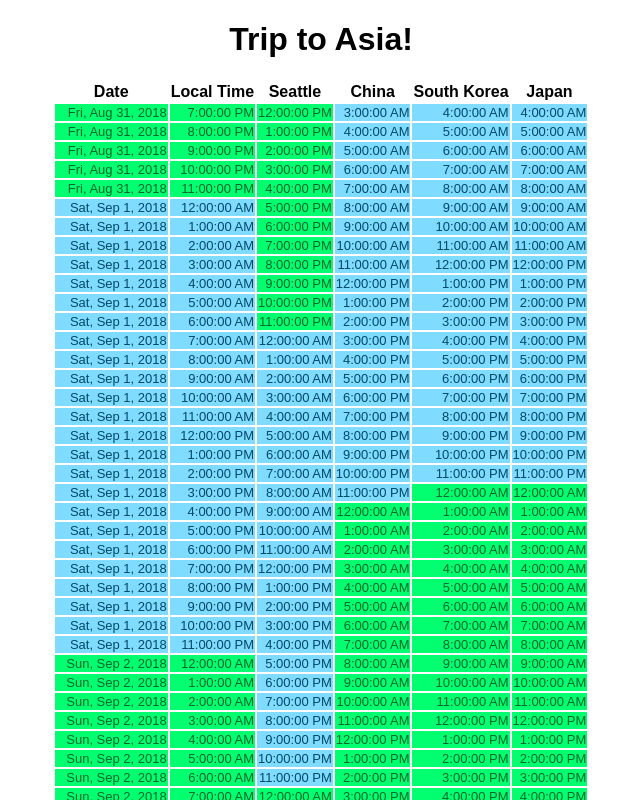
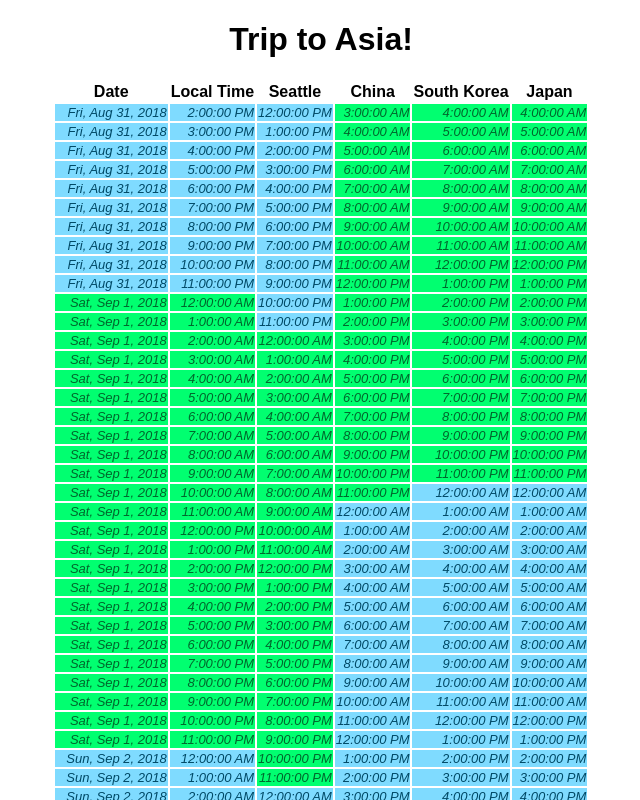
Before and after one commit to kiewic/trip-to-asia, an Angular app: page / in a window 1280 px wide. Shown: the top 800 px of the page, without its empty margins (319-959 px from the left). Built offline with nearby package versions, Linux system fonts and the light colour scheme.

Commit message:
Convert <td></td> into angular component

```diff
--- a/src/app/app.component.html
+++ b/src/app/app.component.html
@@ -17,12 +17,12 @@
   </thead>
   <tbody>
   <tr *ngFor="let rangeItem of range">
-      <td [ngClass]="{'style1': rangeItem.dateClass == 0,'style2': rangeItem.dateClass == 1}">{{rangeItem.date}}</td>
-      <td [ngClass]="{'style1': rangeItem.localClass == 0,'style2': rangeItem.localClass == 1}">{{rangeItem.local}}</td>
-      <td [ngClass]="{'style1': rangeItem.seattleClass == 0,'style2': rangeItem.seattleClass == 1}">{{rangeItem.seattle}}</td>
-      <td [ngClass]="{'style1': rangeItem.chinaClass == 0,'style2': rangeItem.chinaClass == 1}">{{rangeItem.china}}</td>
-      <td [ngClass]="{'style1': rangeItem.koreaClass == 0,'style2': rangeItem.koreaClass == 1}">{{rangeItem.korea}}</td>
-      <td [ngClass]="{'style1': rangeItem.japanClass == 0,'style2': rangeItem.japanClass == 1}">{{rangeItem.japan}}</td>
+      <td my-td [dateCell]="rangeItem.date" [ngClass]="rangeItem.date.className"></td>
+      <td my-td [dateCell]="rangeItem.local" [ngClass]="rangeItem.local.className"></td>
+      <td my-td [dateCell]="rangeItem.seattle" [ngClass]="rangeItem.seattle.className"></td>
+      <td my-td [dateCell]="rangeItem.china" [ngClass]="rangeItem.china.className"></td>
+      <td my-td [dateCell]="rangeItem.korea" [ngClass]="rangeItem.korea.className"></td>
+      <td my-td [dateCell]="rangeItem.japan" [ngClass]="rangeItem.japan.className"></td>
   </tr>
   </tbody>
 </table>
--- a/src/app/app.component.ts
+++ b/src/app/app.component.ts
@@ -1,3 +1,4 @@
+import { HourRow } from './table-cell/hour-row'
 import { Component } from '@angular/core';
 import * as moment from 'moment';
 import 'moment-timezone';
@@ -10,21 +11,6 @@ declare module "moment" {
     zoneAbbr(): string;
     zoneName(): string;
   }
-}
-
-interface HourRow {
-  date: string;
-  local: string;
-  seattle: string;
-  china?: string;
-  korea?: string;
-  japan?: string;
-  dateClass: number;
-  localClass: number;
-  seattleClass: number;
-  chinaClass: number;
-  koreaClass: number;
-  japanClass: number;
 }
 
 @Component({
@@ -44,8 +30,21 @@ export class AppComponent {
 
     // By default, moment parses and displays in local time.
     // If you want to parse or display a moment in UTC, you can use `moment.utc()`.
-    const startTime = moment.utc("2018-08-31T19:00:00Z")
-    const endTime = moment.utc("2018-09-24T18:35:00Z");
+    const startTime = moment.utc('2018-08-31T19:00:00Z');
+    const endTime = moment.utc('2018-09-24T18:35:00Z');
+
+    const myLocation = [
+      {
+        start: moment.utc('2018-08-31T19:00:00Z'),
+        seattle: true,
+        china: true,
+      },
+      {
+        start: moment.utc('2018-09-01T15:00:00+08:00'),
+        china: true,
+      }
+    ];
+    console.log(myLocation[1].start.clone().tz('Asia/Shanghai').toString());
 
     const momentRange: Array<moment.Moment> = this.createMomentRange(startTime, endTime);
     this.createRange(momentRange);
@@ -73,27 +72,39 @@ export class AppComponent {
 
     for (const currentTime of momentRange) {
       // List of time zones: https://en.wikipedia.org/wiki/List_of_tz_database_time_zones
-      const local = currentTime.local();
-      const seattle = currentTime.clone().tz("America/Los_Angeles");
-      const china = currentTime.clone().tz("Asia/Shanghai");
-      const korea = currentTime.clone().tz("Asia/Seoul");
-      const japan = currentTime.clone().tz("Asia/Tokyo");
+      const local = currentTime.clone().tz('America/Mexico_City'); // TODO: Revert to currentTime.local()
+      const seattle = currentTime.clone().tz('America/Los_Angeles');
+      const china = currentTime.clone().tz('Asia/Shanghai');
+      const korea = currentTime.clone().tz('Asia/Seoul');
+      const japan = currentTime.clone().tz('Asia/Tokyo');
 
       const min = moment.min(local, seattle, china, korea, japan);
 
       this.range.push({
-        date: min.format('ddd, MMM D, YYYY'),
-        local: local.format('LTS'),
-        seattle: seattle.format('LTS'),
-        china: china.format('LTS'),
-        korea: korea.format('LTS'),
-        japan: japan.format('LTS'),
-        dateClass: min.dayOfYear() % 2,
-        localClass: local.dayOfYear() % 2,
-        seattleClass: seattle.dayOfYear() % 2,
-        chinaClass: china.dayOfYear() % 2,
-        koreaClass: korea.dayOfYear() % 2,
-        japanClass: japan.dayOfYear() % 2,
+        date : {
+          content: min.format('ddd, MMM D, YYYY'),
+          className: min.dayOfYear() % 2 ? 'style1' : 'style2',
+        },
+        local: {
+          content: local.format('LTS'),
+          className: local.dayOfYear() % 2 ? 'style1' : 'style2',
+        },
+        seattle: {
+          content: seattle.format('LTS'),
+          className: seattle.dayOfYear() % 2 ? 'style1' : 'style2',
+        },
+        china: {
+          content: china.format('LTS'),
+          className: china.dayOfYear() % 2 ? 'style1' : 'style2',
+        },
+        korea: {
+          content: korea.format('LTS'),
+          className: korea.dayOfYear() % 2 ? 'style1' : 'style2',
+        },
+        japan: {
+          content: japan.format('LTS'),
+          className: japan.dayOfYear() % 2 ? 'style1' : 'style2',
+        },
       });
       currentTime.add(1, 'h');
     }
--- a/src/app/app.module.ts
+++ b/src/app/app.module.ts
@@ -3,10 +3,12 @@ import { NgModule } from '@angular/core';
 
 import { AppRoutingModule } from './app-routing.module';
 import { AppComponent } from './app.component';
+import { TableCellComponent } from './table-cell/table-cell.component';
 
 @NgModule({
   declarations: [
-    AppComponent
+    AppComponent,
+    TableCellComponent
   ],
   imports: [
     BrowserModule,
--- /dev/null
+++ b/src/app/table-cell/date-cell.ts
@@ -0,0 +1,4 @@
+export interface DateCell {
+  content: string;
+  className: string;
+}
--- /dev/null
+++ b/src/app/table-cell/hour-row.ts
@@ -0,0 +1,11 @@
+import { DateCell } from './date-cell'
+import { TimeCell } from './time-cell'
+
+export interface HourRow {
+  date: DateCell;
+  local: TimeCell;
+  seattle: TimeCell;
+  china: TimeCell;
+  korea: TimeCell;
+  japan: TimeCell;
+}
--- /dev/null
+++ b/src/app/table-cell/table-cell.component.css
@@ -0,0 +1,3 @@
+:host {
+  font-style: italic;
+}
--- /dev/null
+++ b/src/app/table-cell/table-cell.component.html
@@ -0,0 +1 @@
+{{dateCell.content}}
--- /dev/null
+++ b/src/app/table-cell/table-cell.component.ts
@@ -0,0 +1,16 @@
+import { Component, Input, OnInit } from '@angular/core';
+import { DateCell } from './date-cell'
+
+@Component({
+  selector: '[my-td]',
+  templateUrl: './table-cell.component.html',
+  styleUrls: ['./table-cell.component.css']
+})
+export class TableCellComponent implements OnInit {
+  @Input() dateCell: DateCell;
+
+  constructor() { }
+
+  ngOnInit() {
+  }
+}
--- /dev/null
+++ b/src/app/table-cell/time-cell.ts
@@ -0,0 +1,5 @@
+import { DateCell } from './date-cell'
+
+export interface TimeCell extends DateCell {
+  highlight?: boolean;
+}
```
